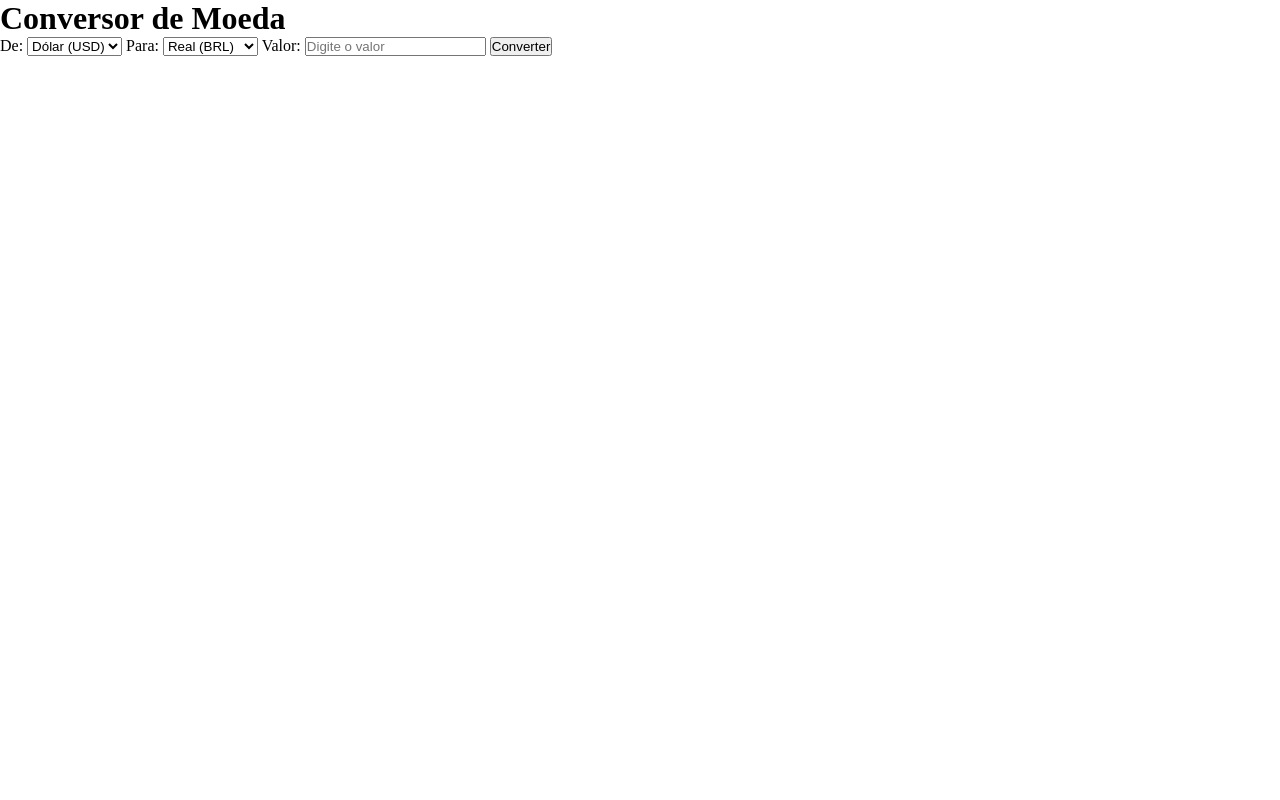
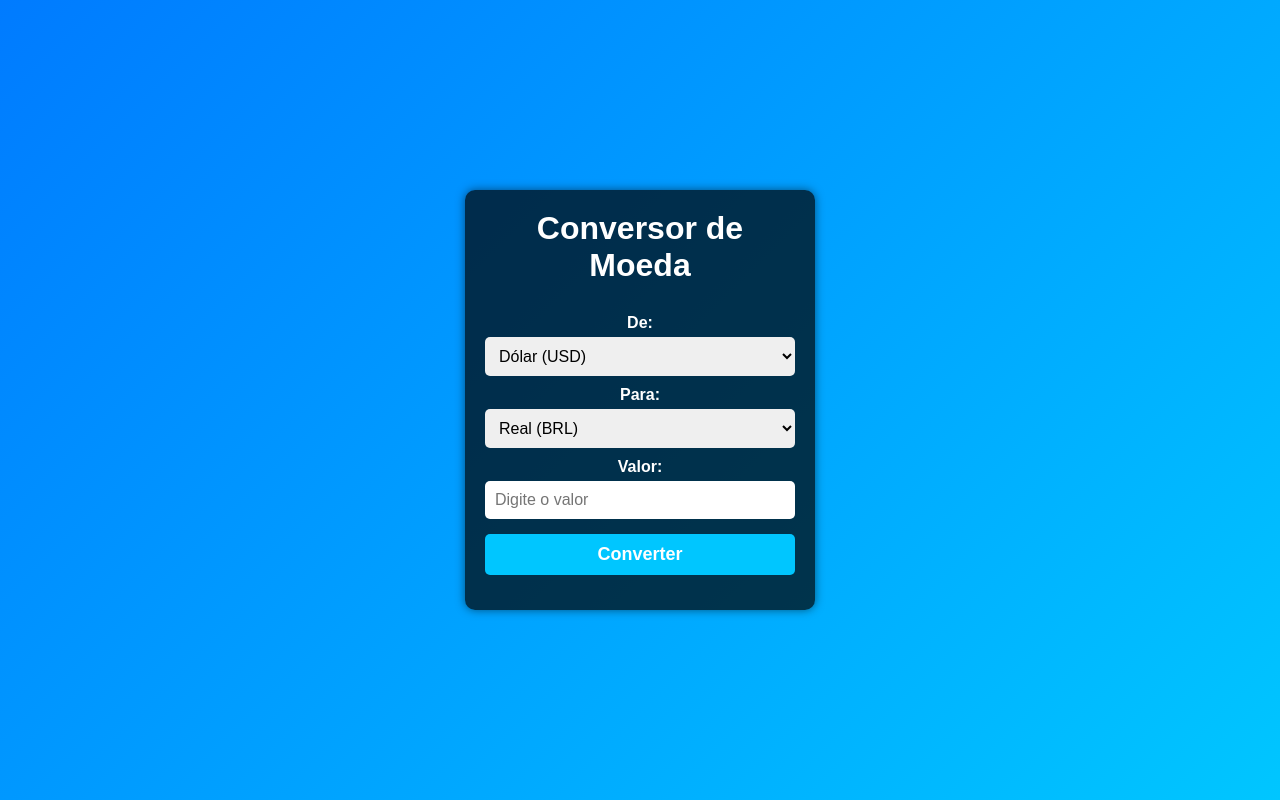
Before and after one commit to Carlos-Rochaa/API-Conversao-Valores, a plain HTML site: page index.html in a window 1280 px wide. Drawn offline with Linux system fonts and the light colour scheme.

Commit message:
criação da estilização básica da página

```diff
--- a/styles/style.css
+++ b/styles/style.css
@@ -3,3 +3,68 @@
     padding: 0;
     box-sizing: border-box;
 }
+
+
+body {
+    font-family: Arial, sans-serif;
+    background: linear-gradient(135deg, #007bff, #00c6ff);
+    color: #fff;
+    display: flex;
+    justify-content: center;
+    align-items: center;
+    height: 100vh;
+    margin: 0;
+}
+
+.container {
+    background: rgba(0, 0, 0, 0.7);
+    padding: 20px;
+    border-radius: 10px;
+    box-shadow: 0 0 10px rgba(0, 0, 0, 0.5);
+    text-align: center;
+    width: 350px;
+}
+
+h1 {
+    margin-bottom: 20px;
+}
+
+.converter-box {
+    display: flex;
+    flex-direction: column;
+}
+
+label {
+    font-weight: bold;
+    margin: 10px 0 5px;
+}
+
+select, input {
+    padding: 10px;
+    border: none;
+    border-radius: 5px;
+    font-size: 16px;
+}
+
+button {
+    margin-top: 15px;
+    padding: 10px;
+    background: #00c6ff;
+    border: none;
+    border-radius: 5px;
+    font-size: 18px;
+    font-weight: bold;
+    cursor: pointer;
+    color: #fff;
+    transition: 0.3s;
+}
+
+button:hover {
+    background: #007bff;
+}
+
+#result {
+    margin-top: 15px;
+    font-size: 18px;
+    font-weight: bold;
+}
```
